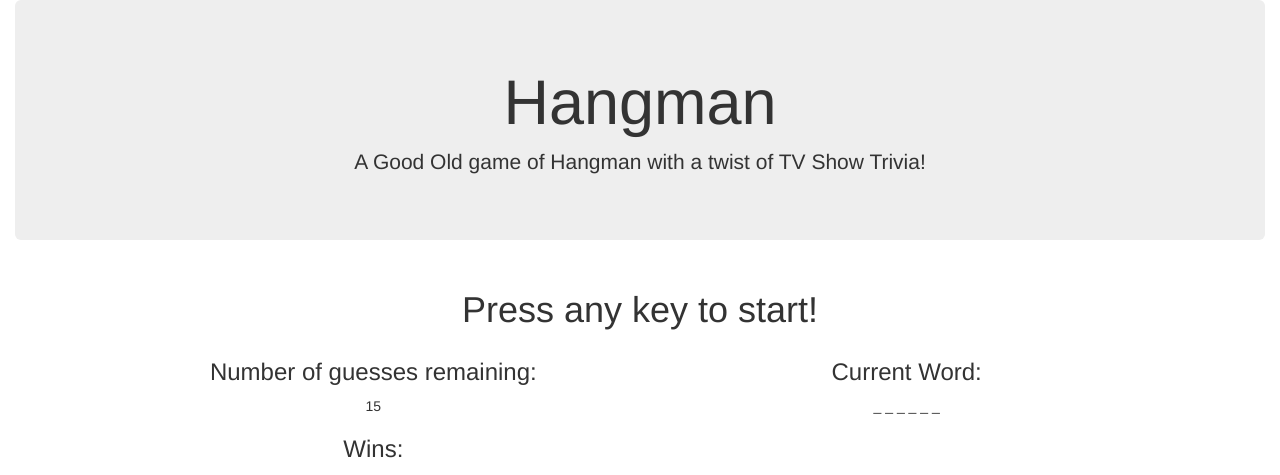
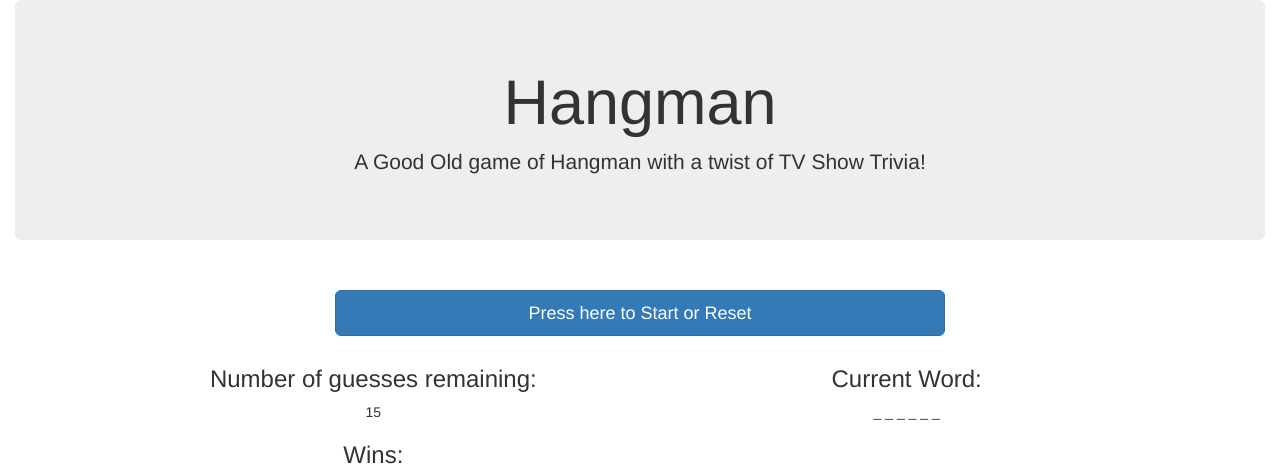
Before and after one commit to hatab002/Hangman-Game, a plain HTML site: page index.html in a window 1280 px wide. Shown: the top 475 px of the page. Drawn offline with nearby package versions, Linux system fonts and the light colour scheme.

Commit message:
javaScript update

```diff
--- a/assets/javascript/game.js
+++ b/assets/javascript/game.js
@@ -49,7 +49,13 @@ var chosenWord = wordBank[Math.floor(Math.random() * wordBank.length)];
                 }
             }
             }
-        }
+        };
+
+        var button = document.getElementById("button");
+        button.addEventListener("click", function buttonFunction(){
+            location.reload();
+        })
+
 
 
         // if ( chosenWord.indexOf(keyPressed) > -1)
--- a/index.html
+++ b/index.html
@@ -22,7 +22,7 @@
     <div class="row">
         <div class="col-lg-3 col-md-3 col-sm-2"></div>
         <div class="col-lg-6 col-md-6 col-sm-8 col-xs-12">
-            <h1>Press any key to start!</h1>
+            <h1><button onclick="buttonFunction" type="button" id="button" class="btn btn-primary btn-lg btn-block">Press here to Start or Reset</button></h1>
         </div>
         <div class="col-lg-3 col-md-3 col-sm-2"></div>
     </div>
```
